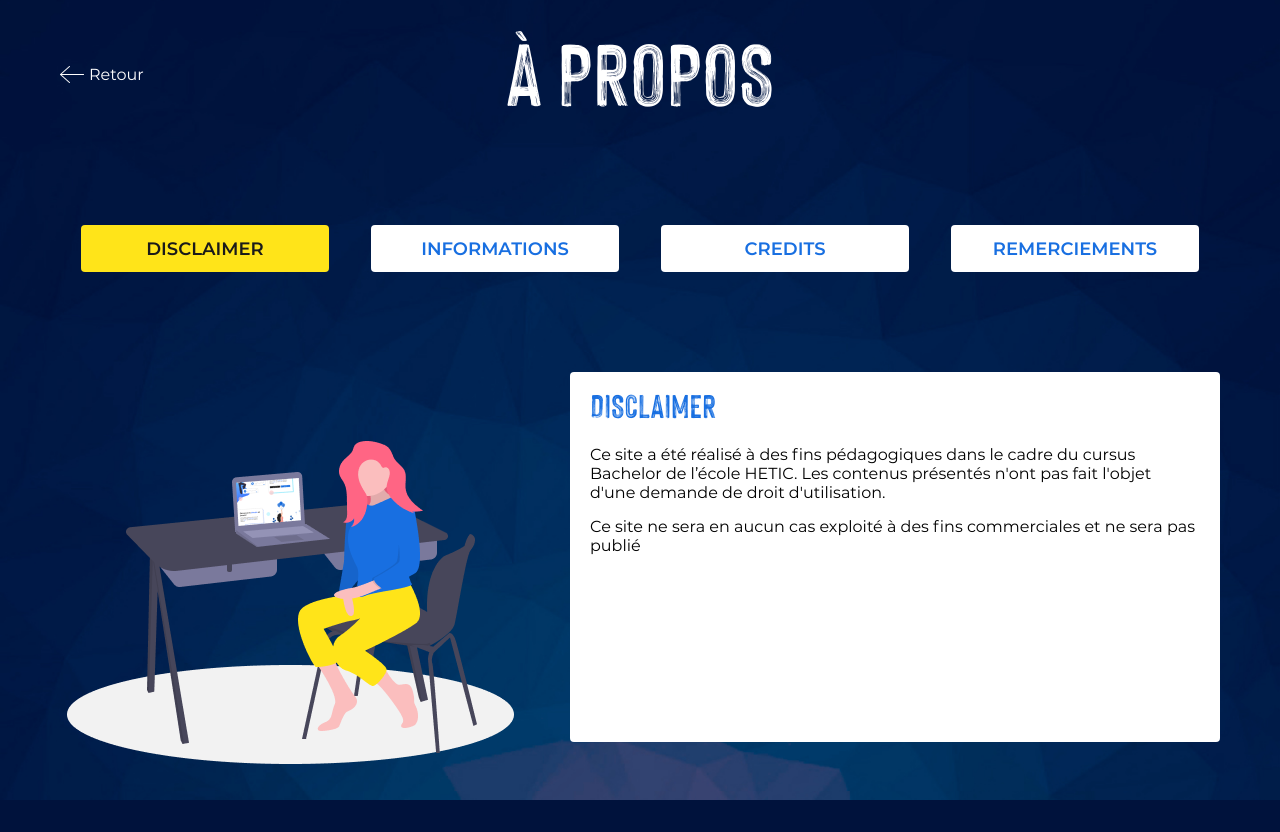
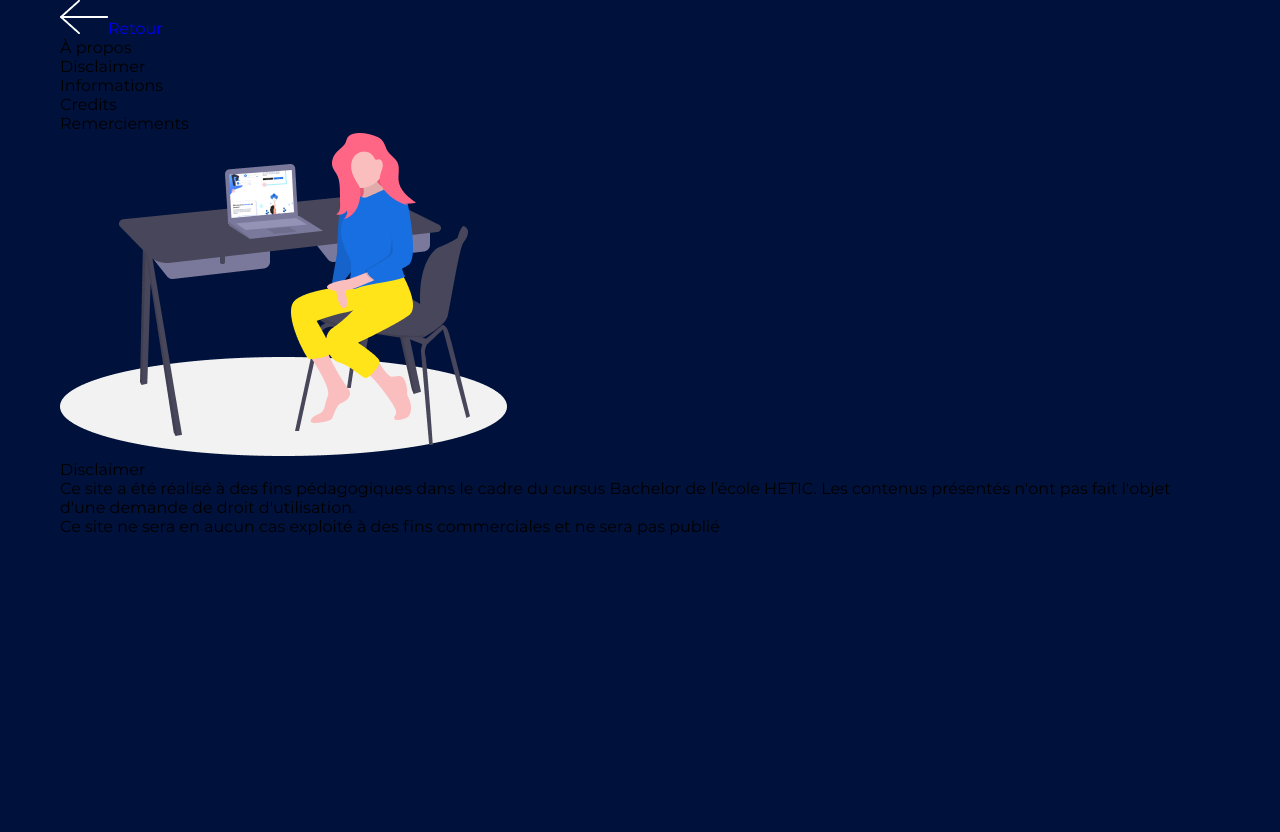
Before and after one commit to Lucas-Moreno/webdoc-BlockChain, a React (Create React App) app: page /apropos in a window 1280 px wide. After the commit the page ends 800 px from the top, so only its background shows below. Built offline with nearby package versions, Linux system fonts and the light colour scheme.

Commit message:
[ENV] push without scss components

```diff
--- a/src/Assets/scss/components/Apropos/_apropos.scss
+++ /dev/null
@@ -1,135 +0,0 @@
-$apropos-title-font-sizes: (
-  null: 6rem /* 96px */,
-);
-
-$apropos-navigation-item-font-sizes: (
-  null: 1.125rem /* 18px */,
-);
-
-$apropos-content-title-font-sizes: (
-  null: 2.25rem /* 36px */,
-);
-
-.apropos__container {
-  height: 100vh;
-  background-image: url(../../../images/background-introduction-desktop.jpg);
-  background-position: center;
-  background-repeat: no-repeat;
-  background-size: cover;
-  // -webkit-user-select: none; /* Safari */
-  // -moz-user-select: none; /* Firefox */
-  // -ms-user-select: none; /* IE10+/Edge */
-  user-select: none; /* Standard */
-
-  .apropos {
-    position: relative;
-    display: grid;
-    grid-template-columns: repeat(12, 1fr);
-    grid-gap: 0 $main-gap;
-    grid-template-areas:
-      'back back . title title title title title title . . .'
-      'nav nav nav nav nav nav nav nav nav nav nav nav'
-      'contents contents contents contents contents contents contents contents contents contents contents contents';
-
-    &__back {
-      grid-area: back;
-      margin-top: 4.0625rem; // 65px
-
-      .back {
-        display: flex;
-        flex-direction: row;
-        justify-content: start;
-        align-items: center;
-
-        &__arrow {
-          width: 24px;
-          height: 17px;
-        }
-
-        &__text {
-          color: v(white-color);
-          margin-left: 0.3125rem; // 5px
-        }
-      }
-    }
-
-    &__title {
-      @include font-size($apropos-title-font-sizes);
-      font-family: $hackney-font-stack;
-      grid-area: title;
-      color: v(white-color);
-      text-align: center;
-      text-transform: uppercase;
-      margin-top: 0.625rem; // 10px
-    }
-
-    &__navigation {
-      grid-area: nav;
-      margin: 6.25rem 0 6.25rem 0; // 100px 0 100px 0
-
-      .list {
-        display: flex;
-        flex-direction: row;
-        justify-content: space-around;
-      }
-
-      .item {
-        @include font-size($apropos-navigation-item-font-sizes);
-        display: flex;
-        flex-direction: row;
-        justify-content: center;
-        align-items: center;
-        width: 248px;
-        height: 47px;
-        border-radius: 4px;
-        background-color: v(white-color);
-        color: v(blue-color);
-        text-transform: uppercase;
-        cursor: pointer;
-        font-weight: 600;
-
-        &.active {
-          background-color: v(yellow-color);
-          color: v(black-custom-color);
-        }
-      }
-    }
-
-    &__contents {
-      grid-area: contents;
-      display: flex;
-      flex-direction: row;
-
-      .illustration {
-        display: block;
-        min-width: 460px;
-        min-height: 460px;
-        display: flex;
-        flex-direction: column;
-        justify-content: center;
-        align-items: center;
-      }
-
-      .content {
-        background-color: v(white-color);
-        border-radius: 4px;
-        padding: 0.625rem 1.25rem; // 10px 20px
-        margin-left: 3.125rem; // 50px
-        max-height: 350px;
-        overflow: auto;
-
-        &__title {
-          @include font-size($apropos-content-title-font-sizes);
-          font-family: $hackney-font-stack;
-          color: v(blue-color);
-          text-transform: uppercase;
-          margin-bottom: 1.25rem; // 20px
-        }
-
-        p {
-          margin-bottom: 0.9375rem; // 15px
-        }
-      }
-    }
-  }
-}
--- a/src/Assets/scss/components/apropos/_apropos.scss
+++ /dev/null
@@ -1,135 +0,0 @@
-$apropos-title-font-sizes: (
-  null: 6rem /* 96px */,
-);
-
-$apropos-navigation-item-font-sizes: (
-  null: 1.125rem /* 18px */,
-);
-
-$apropos-content-title-font-sizes: (
-  null: 2.25rem /* 36px */,
-);
-
-.apropos__container {
-  height: 100vh;
-  background-image: url(../../../images/background-introduction-desktop.jpg);
-  background-position: center;
-  background-repeat: no-repeat;
-  background-size: cover;
-  // -webkit-user-select: none; /* Safari */
-  // -moz-user-select: none; /* Firefox */
-  // -ms-user-select: none; /* IE10+/Edge */
-  user-select: none; /* Standard */
-
-  .apropos {
-    position: relative;
-    display: grid;
-    grid-template-columns: repeat(12, 1fr);
-    grid-gap: 0 $main-gap;
-    grid-template-areas:
-      'back back . title title title title title title . . .'
-      'nav nav nav nav nav nav nav nav nav nav nav nav'
-      'contents contents contents contents contents contents contents contents contents contents contents contents';
-
-    &__back {
-      grid-area: back;
-      margin-top: 4.0625rem; // 65px
-
-      .back {
-        display: flex;
-        flex-direction: row;
-        justify-content: start;
-        align-items: center;
-
-        &__arrow {
-          width: 24px;
-          height: 17px;
-        }
-
-        &__text {
-          color: v(white-color);
-          margin-left: 0.3125rem; // 5px
-        }
-      }
-    }
-
-    &__title {
-      @include font-size($apropos-title-font-sizes);
-      font-family: $hackney-font-stack;
-      grid-area: title;
-      color: v(white-color);
-      text-align: center;
-      text-transform: uppercase;
-      margin-top: 0.625rem; // 10px
-    }
-
-    &__navigation {
-      grid-area: nav;
-      margin: 6.25rem 0 6.25rem 0; // 100px 0 100px 0
-
-      .list {
-        display: flex;
-        flex-direction: row;
-        justify-content: space-around;
-      }
-
-      .item {
-        @include font-size($apropos-navigation-item-font-sizes);
-        display: flex;
-        flex-direction: row;
-        justify-content: center;
-        align-items: center;
-        width: 248px;
-        height: 47px;
-        border-radius: 4px;
-        background-color: v(white-color);
-        color: v(blue-color);
-        text-transform: uppercase;
-        cursor: pointer;
-        font-weight: 600;
-
-        &.active {
-          background-color: v(yellow-color);
-          color: v(black-custom-color);
-        }
-      }
-    }
-
-    &__contents {
-      grid-area: contents;
-      display: flex;
-      flex-direction: row;
-
-      .illustration {
-        display: block;
-        min-width: 460px;
-        min-height: 460px;
-        display: flex;
-        flex-direction: column;
-        justify-content: center;
-        align-items: center;
-      }
-
-      .content {
-        background-color: v(white-color);
-        border-radius: 4px;
-        padding: 0.625rem 1.25rem; // 10px 20px
-        margin-left: 3.125rem; // 50px
-        max-height: 350px;
-        overflow: auto;
-
-        &__title {
-          @include font-size($apropos-content-title-font-sizes);
-          font-family: $hackney-font-stack;
-          color: v(blue-color);
-          text-transform: uppercase;
-          margin-bottom: 1.25rem; // 20px
-        }
-
-        p {
-          margin-bottom: 0.9375rem; // 15px
-        }
-      }
-    }
-  }
-}
--- a/src/Assets/scss/style.scss
+++ b/src/Assets/scss/style.scss
@@ -35,4 +35,4 @@
 @import "./components/introduction/_texts";
 @import "./components/navigation/_navigation";
 @import "./components/icons/_icons";
-@import "./components/apropos/_apropos";
+// @import "./components/apropos/_apropos";
```
